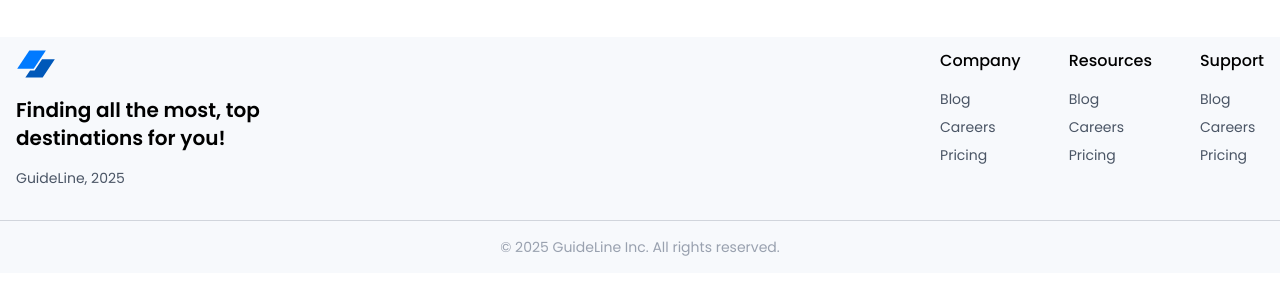
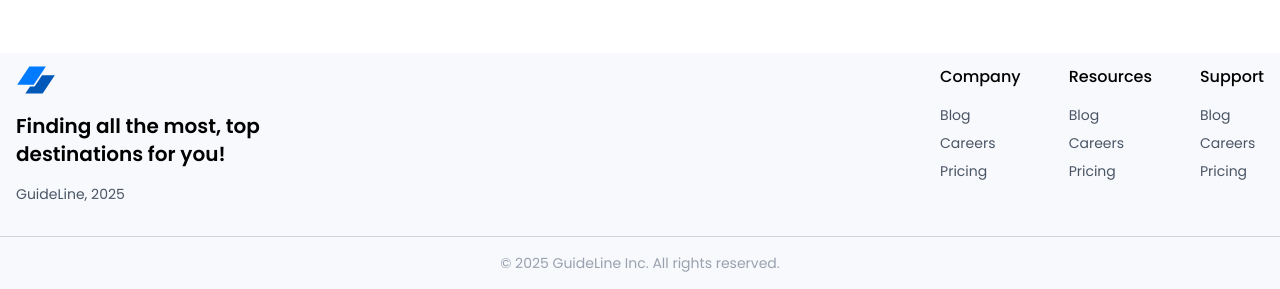
Before and after one commit to ayuarista/GuideLine, a website: page index.html in a window 1280 px wide. Shown: the part 2853-3142 px from the top of the page. Drawn offline with nearby package versions, Linux system fonts and the light colour scheme; some packages are replaced by stand-ins of ours; a script that the page names is missing; a web font is replaced by a local one.

Commit message:
add footer

```diff
--- a/index.html
+++ b/index.html
@@ -238,20 +238,15 @@
             </div>
         </section>
     </main>
-    <footer class="bg-[#F7F9FC] flex flex-col mt-10">
+    <footer class="bg-[#F7F9FC] flex flex-col mt-14">
         <div class="container mx-auto px-4 flex-1 mt-3">
-          <!-- Flex Container untuk Logo dan Link -->
           <div class="flex flex-col md:flex-row justify-between items-start">
-            <!-- Bagian Logo dan Deskripsi -->
             <div class="flex flex-col space-y-4 mb-8 md:mb-0">
               <img src="./src/assets/logo.svg" alt="Logo" class="w-10">
               <h1 class="font-semibold text-xl">Finding all the most, top <br> destinations for you!</h1>
               <p class="text-sm text-gray-600">GuideLine, 2025</p>
             </div>
-
-            <!-- Bagian Link -->
             <div class="flex flex-col md:flex-row space-y-8 md:space-y-0 md:space-x-12">
-              <!-- Kolom 1 -->
               <div>
                 <h2 class="font-medium mb-4">Company</h2>
                 <ul class="text-sm text-gray-600 space-y-2">
@@ -260,8 +255,6 @@
                   <li><a href="#" class="hover:text-gray-900">Pricing</a></li>
                 </ul>
               </div>
-
-              <!-- Kolom 2 -->
               <div>
                 <h2 class="font-medium mb-4">Resources</h2>
                 <ul class="text-sm text-gray-600 space-y-2">
@@ -270,8 +263,6 @@
                   <li><a href="#" class="hover:text-gray-900">Pricing</a></li>
                 </ul>
               </div>
-
-              <!-- Kolom 3 -->
               <div>
                 <h2 class="font-medium mb-4">Support</h2>
                 <ul class="text-sm text-gray-600 space-y-2">
@@ -284,7 +275,6 @@
           </div>
         </div>
 
-        <!-- Bagian Hak Cipta -->
         <div class="mt-auto">
           <div class="border-t border-gray-300 mt-8"></div>
           <p class="text-sm text-gray-400 text-center py-4">© 2025 GuideLine Inc. All rights reserved.</p>
```
Also changed, not shown: src/output.css.
